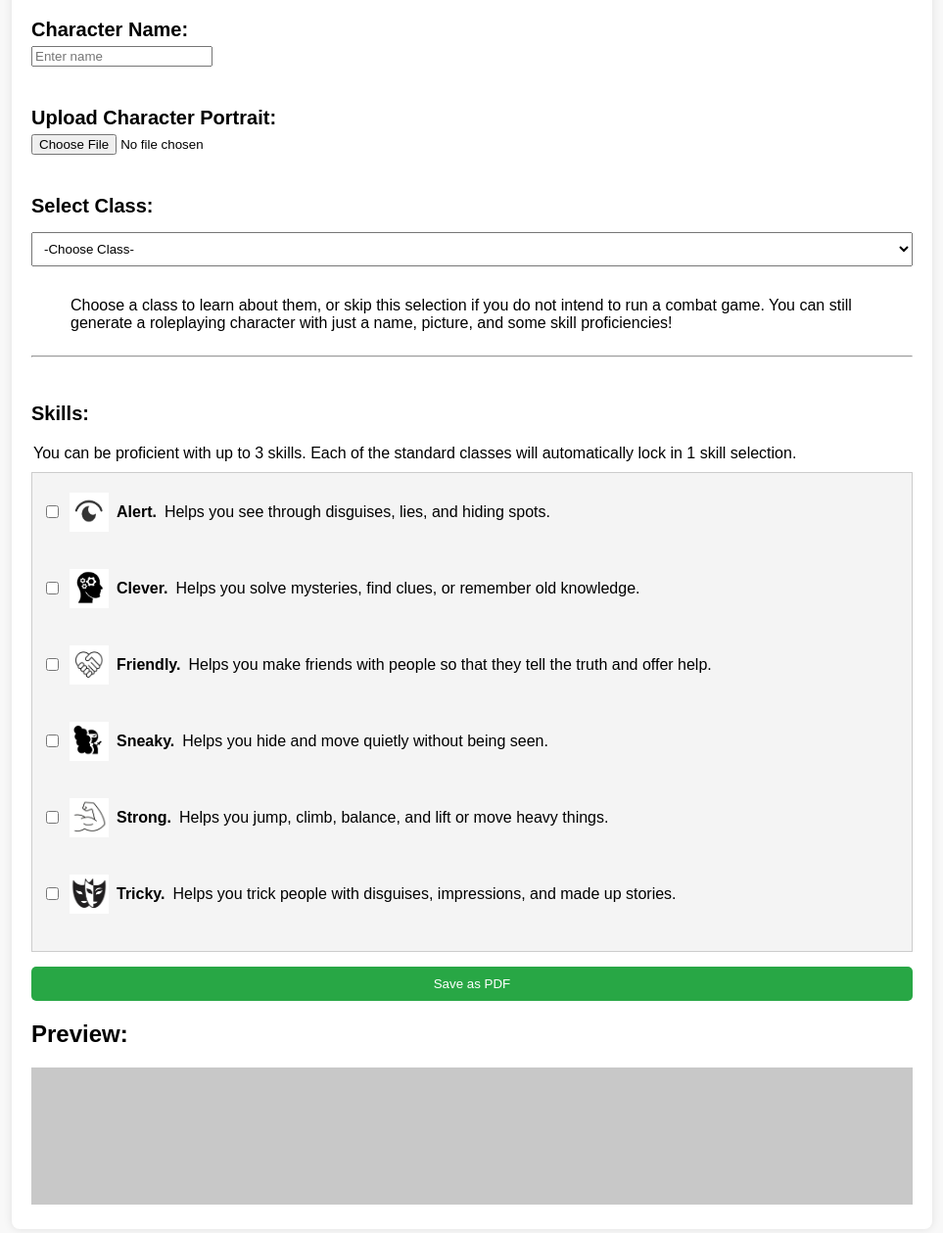
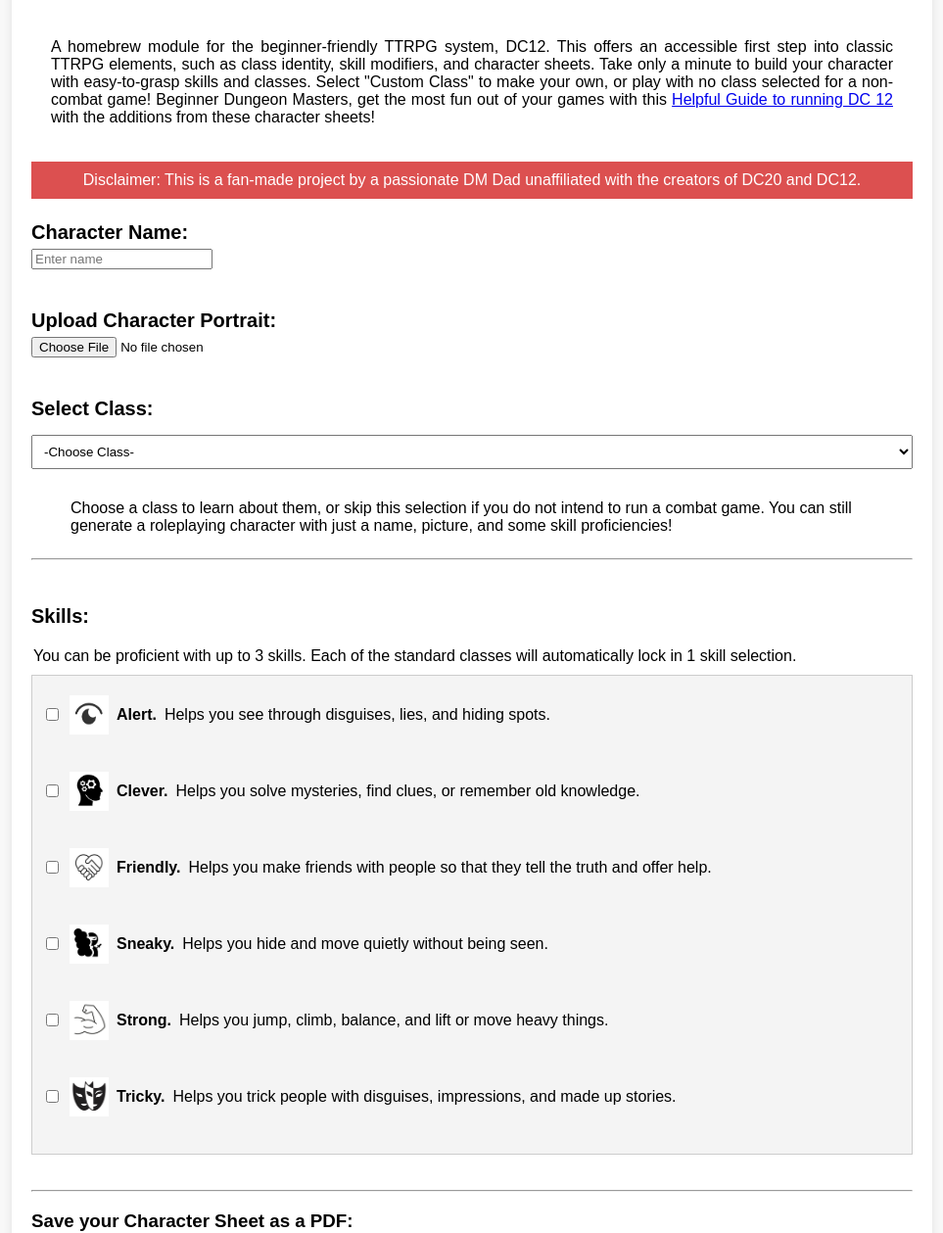
Before and after one commit to lmflatt/dc12_character_sheet, a plain HTML site: page index.html in a window 1280 px wide. Shown: the part 101-1360 px from the top of the page at 98% size, without its empty margins (158-1121 px from the left). Drawn offline with nearby package versions, Linux system fonts and the light colour scheme.

Commit message:
added guide and disclaimer

```diff
--- a/css/style.css
+++ b/css/style.css
@@ -12,6 +12,18 @@
     padding: 20px;
     border-radius: 8px;
     box-shadow: 0px 0px 10px rgba(0, 0, 0, 0.1);
+}
+
+#intro {
+    text-align: justify;
+    padding: 20px;
+}
+
+#disclaimer {
+    color: white;
+    background-color: rgb(220, 80, 80);
+    text-align: center;
+    padding: 10px;
 }
 
 h1 {
@@ -76,6 +88,7 @@
     height: 100%;
     background-color: rgba(0,0,0,0.4);
 }
+
 .modal-content {
     background-color: #fff;
     margin: 10% auto;
@@ -83,23 +96,27 @@
     border-radius: 10px;
     width: 50%;
 }
+
 .close {
     float: right;
     font-size: 28px;
     cursor: pointer;
 }
+
 .attack, .ability {
     display: flex;
     align-items: center;
     gap: 10px;
     margin-bottom: 10px;
 }
+
 .icon-preview {
     width: 40px;
     height: 40px;
     max-width: 40px;
     max-height: 40px;
 }
+
 select:has(option[disabled]:checked) {
     color: gray;
 }
--- a/index.html
+++ b/index.html
@@ -23,6 +23,10 @@
 <body>
     <div class="container">
         <h1>DC12 Character Sheet Generator</h1>
+        <p id="intro">A homebrew module for the beginner-friendly TTRPG system, DC12. This offers an accessible first step into classic TTRPG elements, such as class identity, skill modifiers, and character sheets. Take only a minute to build your character with easy-to-grasp skills and classes. Select "Custom Class" to make your own, or play with no class selected for a non-combat game! Beginner Dungeon Masters, get the most fun out of your games with this <a href="files/DM_Tips.pdf" target="_blank">Helpful Guide to running DC 12</a> with the additions from these character sheets!</p>
+
+        <div id="disclaimer">Disclaimer: This is a fan-made project by a passionate DM Dad unaffiliated with the creators of DC20 and DC12.</div>
+        <br />
 
         <!-- Character Name -->
         <label class="bigLabel" for="characterName">Character Name:</label>
@@ -64,10 +68,14 @@
             <label><input type="checkbox" value="tricky"> Tricky</label>
         </fieldset>
 
+        <br />
+        <hr />
+
+        <h3>Save your Character Sheet as a PDF:</h3>
         <button id="savePdf">Save as PDF</button>
 
 
-        <h2>Preview:</h2>
+        <h3>Preview:</h3>
         <div id="previewContainer"></div>
     </div>
 
```
Also changed, not shown: 1 other file.
